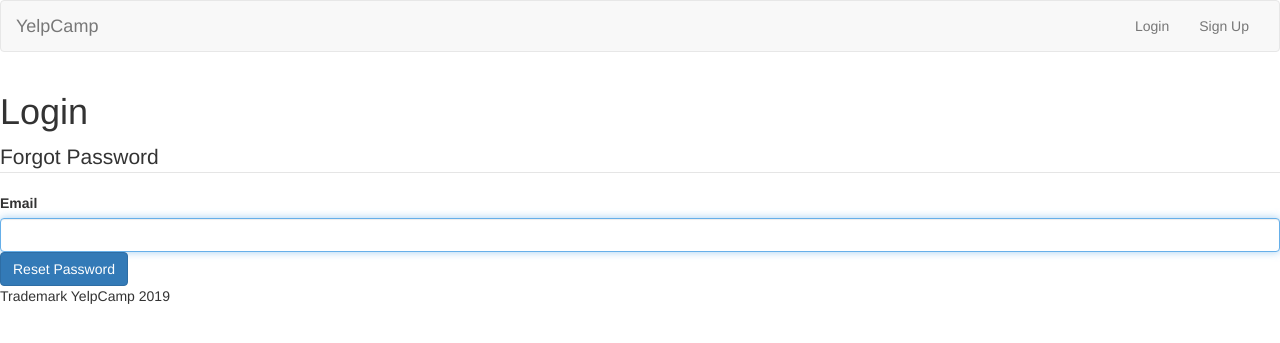
After one commit to dustyfingers/webdev-bootcamp, a Node server app: page /forgot in a window 1280 px wide. The commit adds this page. Shown: the top 343 px of the page. Run offline with Node 20, Linux system fonts and the light colour scheme; some libraries are stand-ins or nearby versions.

Commit message:
added password reset using nodemailer and async

```diff
--- a/yelpcamp/app.js
+++ b/yelpcamp/app.js
@@ -1,4 +1,4 @@
-require('dotenv').config();
+var dotenv = require('dotenv').config();
 
 var express = require('express'),
     app = express(),
--- a/yelpcamp/models/user.js
+++ b/yelpcamp/models/user.js
@@ -3,12 +3,14 @@ var passportLocalMongoose = require('passport-local-mongoose');
 
 
 var UserSchema = new mongoose.Schema({
-  username: String,
+  username: { type: String, unique: true, required: true },
   password: String,
   avatar: String,
   firstName: String,
   lastName: String,
-  email: String,
+  email: { type: String, unique: true, required: true },
+  resetPasswordToken: String,
+  resetPasswordExpires: Date,
   isAdmin: { type: Boolean, default: false}
 });
 
--- a/yelpcamp/package.json
+++ b/yelpcamp/package.json
@@ -9,6 +9,7 @@
   "author": "",
   "license": "ISC",
   "dependencies": {
+    "async": "^2.6.2",
     "body-parser": "^1.18.3",
     "connect-flash": "^0.1.1",
     "dotenv": "^7.0.0",
@@ -19,6 +20,7 @@
     "method-override": "^3.0.0",
     "mongoose": "^5.5.0",
     "node-geocoder": "^3.22.0",
+    "nodemailer": "^6.1.1",
     "nodemon": "^1.18.11",
     "passport": "^0.4.0",
     "passport-local": "^1.0.0",
--- a/yelpcamp/routes/index.js
+++ b/yelpcamp/routes/index.js
@@ -2,6 +2,9 @@ var express = require('express');
 var router = express.Router();
 var passport = require('passport');
 var User = require('../models/user');
+var async = require('async');
+var nodemailer = require('nodemailer');
+var crypto = require('crypto');
 var middleware = require('../middleware');
 
 
@@ -62,4 +65,122 @@ router.get('/logout', (req, res) => {
 });
 
 
+// forgot password routes
+router.get('/forgot', (req, res) => {
+  res.render('forgot');
+});
+
+
+router.post('/forgot', (req, res, next) => {
+  async.waterfall([
+    (done) => {
+      crypto.randomBytes(20, (err, buf) => {
+        var token = buf.toString('hex');
+        done(err, token);
+      });
+    },
+    (token, done) => {
+      User.findOne({ email: req.body.email }, (err, user) => {
+        if (!user) {
+          req.flash('error', 'No account with that email exists.');
+          return res.redirect('/forgot');
+        }
+        user.resetPasswordToken = token;
+        user.resetPasswordExpires = Date.now() + 3600000; // 1hr
+
+        user.save((err) => done(err, token, user));
+      });
+    },
+    (token, user, done) => {
+      var smtpTransport = nodemailer.createTransport({
+        service: 'Gmail',
+        auth: {
+          user: 'bobtheassailant@gmail.com',
+          pass: process.env.GMAILPW
+        }
+      });
+      var mailOptions = {
+        to: user.email,
+        from: 'bobtheassailant@gmail.com',
+        subject: 'YelpCamp password reset',
+        text: 'You are receiving this because you (or someone else) have requested to reset your password. ' +
+              'Please follow the following link to complete the password reset. ' +
+              'http://' + req.headers.host + '/reset/' + token + '\n\n' +
+              ' If you did not request this, please ignore this email and your password will remain unchanged.'
+      };
+      smtpTransport.sendMail(mailOptions, (err) => {
+        req.flash('success', 'An email has been sent to ' + user.email + ' with further instructions.');
+        done(err, 'done');
+      });
+    }
+  ], (err) => {
+    if (err) {
+      return next(err);
+      res.redirect('/forgot');
+    }
+  });
+});
+
+
+router.get('/reset/:token', (req, res) => {
+  User.findOne({ resetPasswordToken: req.params.token, resetPasswordExpires: { $gt: Date.now() } }, (err, user) => {
+    if (!user) {
+      req.flash('error', 'Password reset token is invalid or has expired.');
+      return res.redirect('/forgot');
+    }
+    res.render('reset', { token: req.params.token });
+  });
+});
+
+
+router.post('/reset/:token', (req, res) => {
+  async.waterfall([
+    (done) => {
+      User.findOne({ resetPasswordToken: req.params.token, resetPasswordExpires: { $gt: Date.now() } }, (err, user) => {
+        if (!user) {
+          req.flash('error', 'Password reset token is invalid or has expired.');
+          return res.redirect('back');
+        }
+        if(req.body.password === req.body.confirm) {
+          user.setPassword(req.body.password, (err) => {
+            user.resetPasswordToken = undefined;
+            user.resetPasswordExpires = undefined;
+
+            user.save((err) => {
+              req.logIn(user, (err) => {
+                done(err, user);
+              });
+            });
+          })
+        } else {
+            req.flash("error", "Passwords do not match.");
+            return res.redirect('back');
+        }
+      });
+    },
+    (user, done) => {
+      var smtpTransport = nodemailer.createTransport({
+        service: 'Gmail',
+        auth: {
+          user: 'bobtheassailant@gmail.com',
+          pass: process.env.GMAILPW
+        }
+      });
+      var mailOptions = {
+        to: user.email,
+        from: 'bobtheassailant@mail.com',
+        subject: 'Your password has been changed',
+        text: 'Hello,\n\n' +
+          'This is a confirmation that the password for your account ' + user.email + ' has just been changed.\n'
+      };
+      smtpTransport.sendMail(mailOptions, (err) => {
+        req.flash('success', 'Success! Your password has been changed.');
+        done(err);
+      });
+    }
+  ], (err) => {
+    res.redirect('/campgrounds');
+  });
+});
+
 module.exports = router;
--- a/yelpcamp/views/campgrounds/show.ejs
+++ b/yelpcamp/views/campgrounds/show.ejs
@@ -82,5 +82,5 @@
     marker.addListener('click', () => { infowindow.open(map, marker) })
   }
  </script>
- <script async defer src="https://maps.googleapis.com/maps/api/js?key=AIzaSyBZAfhLTBt5im684pWePSoLnWlMZVGWehI&callback=initMap"></script>
+ <script async defer src="https://maps.googleapis.com/maps/api/js?key=<%= process.env.GEOCODER_API_KEY %>&callback=initMap"></script>
 <% include ../partials/footer %>
--- /dev/null
+++ b/yelpcamp/views/forgot.ejs
@@ -0,0 +1,11 @@
+<% include ./partials/header %>
+
+<h1>Login</h1>
+<form class="" action="/forgot" method="post">
+  <legend>Forgot Password</legend>
+  <label for="email">Email</label>
+  <input class="form-control" type="email" name="email" autofocus >
+  <button class="btn btn-primary" type="submit">Reset Password</button>
+</form>
+
+<% include ./partials/footer %>
--- a/yelpcamp/views/users/show.ejs
+++ b/yelpcamp/views/users/show.ejs
@@ -18,7 +18,9 @@
           <li>
             <a href="/campgrounds/<%= campground.id %>"><h6><%= campground.name %></h6></a>
           </li>
-
+          <li>
+            <p></p>
+          </li>
         <% }); %>
       </div>
   </div>
```
Also changed, not shown: yelpcamp/views/reset.ejs (added, +19 -0 lines), 1 other file.
